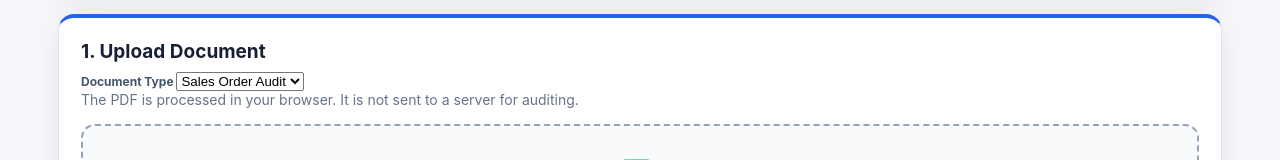
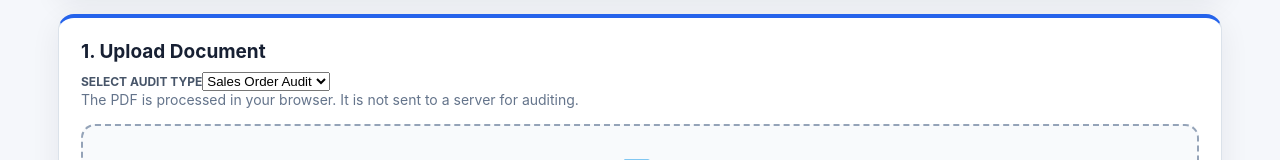
Before and after one commit to giovannycarvajald-arch/sales-order-auditor, a plain HTML site: page index.html in a window 1280 px wide. Shown: the part 165-325 px from the top of the page. Drawn offline with Linux system fonts and the light colour scheme.

Commit message:
Make audit type selector more prominent

```diff
--- a/index.html
+++ b/index.html
@@ -21,7 +21,7 @@
     <section id="configurationStatus" class="config-status incomplete" aria-live="polite"></section>
     <section class="card hero">
       <h2>1. Upload Document</h2>
-      <label>Document Type <select id="documentType"><option value="so">Sales Order Audit</option><option value="quote">Quote Audit</option></select></label>
+      <div class="document-type-switch"><label for="documentType">SELECT AUDIT TYPE</label><select id="documentType"><option value="so">Sales Order Audit</option><option value="quote">Quote Audit</option></select></div>
       <p>The PDF is processed in your browser. It is not sent to a server for auditing.</p>
       <label class="dropzone" id="dropzone">
         <input id="pdfInput" type="file" accept="application/pdf">
```
